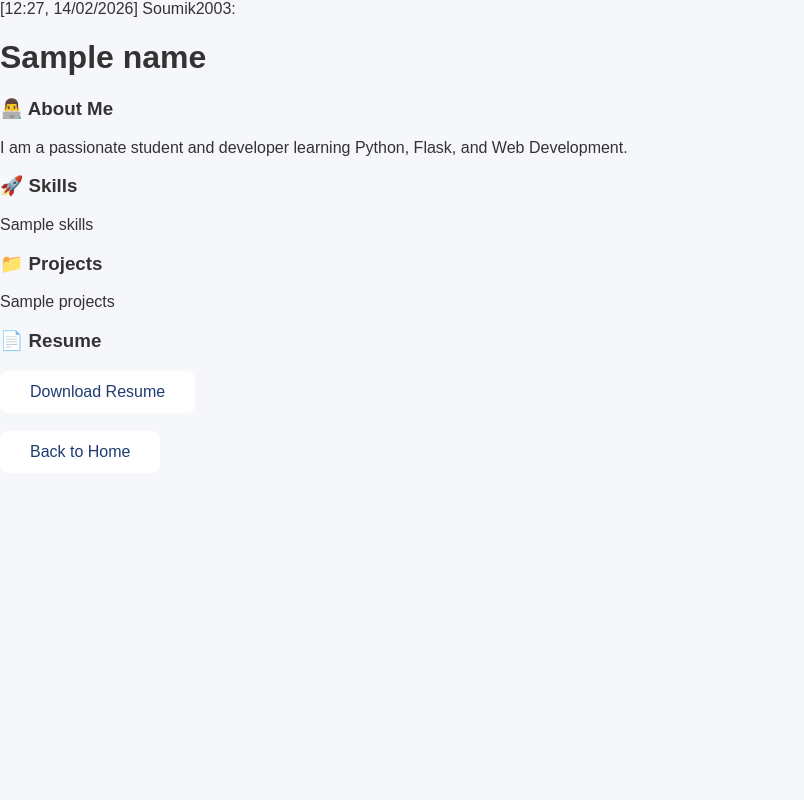
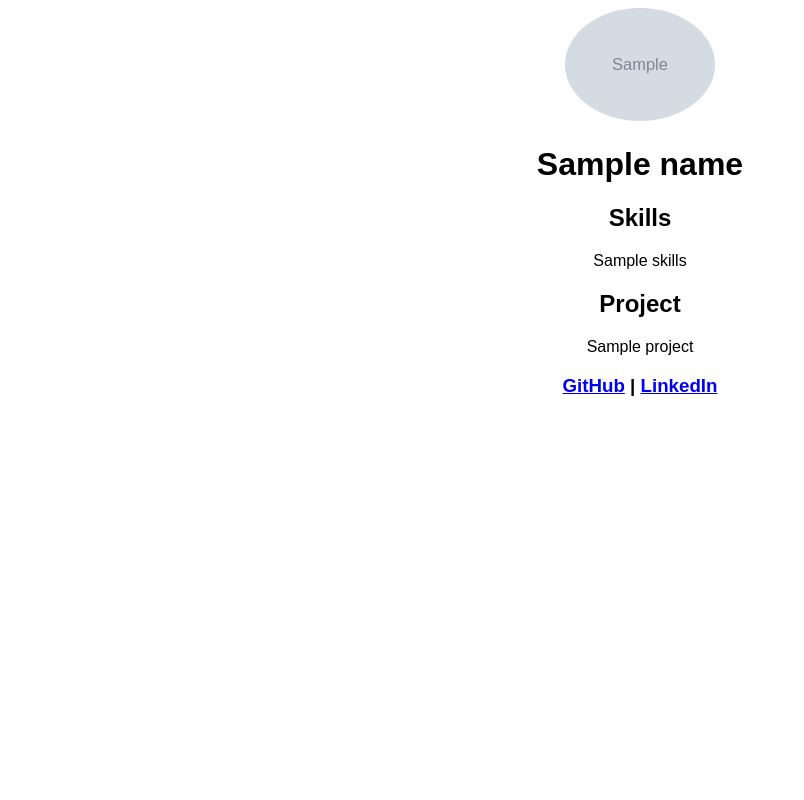
Before and after one commit to senapatisoumik88-collab/student-portfolio-builder, a Flask app: template templates/portfolio.html in a window 1280 px wide. Shown: the whole page, without its empty margins (0-804 px from the left). Run offline with Flask 3, Linux system fonts and the light colour scheme; the template is opened without the code that fills it: most values are stand-ins (such as "Sample title", 1, 10 or a date in 2020); grey boxes marked "Sample" are stand-in pictures.

Commit message:
Refactor portfolio.html for improved structure

```diff
--- a/templates/portfolio.html
+++ b/templates/portfolio.html
@@ -1,37 +1,25 @@
-[12:27, 14/02/2026] Soumik2003: <!DOCTYPE html>
+<!DOCTYPE html>
 <html>
 <head>
-    <title>{{name}} Portfolio</title>
-    <link rel="stylesheet" href="/static/style.css">
+<title>My Portfolio</title>
 </head>
 
-<body>
+<body style="text-align:center;font-family:Arial;">
 
-<div class="container">
+<img src="{{photo}}" width="150" style="border-radius:50%">
 
-    <h1>{{name}}</h1>
+<h1>{{name}}</h1>
 
-    <h3>👨‍💻 About Me</h3>
-    <p>I am a passionate student and developer learning Python, Flask, and Web Development.</p>
+<h2>Skills</h2>
+<p>{{skills}}</p>
 
-    <h3>🚀 Skills</h3>
-    <p>{{skills}}</p>
+<h2>Project</h2>
+<p>{{project}}</p>
 
-    <h3>📁 Projects</h3>
-    <p>{{projects}}</p>
-
-    <h3>📄 Resume</h3>
-    <a href="/static/resume.pdf" target="_blank">
-        <button>Download Resume</button>
-    </a>
-
-    <br><br>
-
-    <a href="/">
-        <button>Back to Home</button>
-    </a>
-
-</div>
+<h3>
+<a href="{{github}}">GitHub</a> |
+<a href="{{linkedin}}">LinkedIn</a>
+</h3>
 
 </body>
 </html>
```
